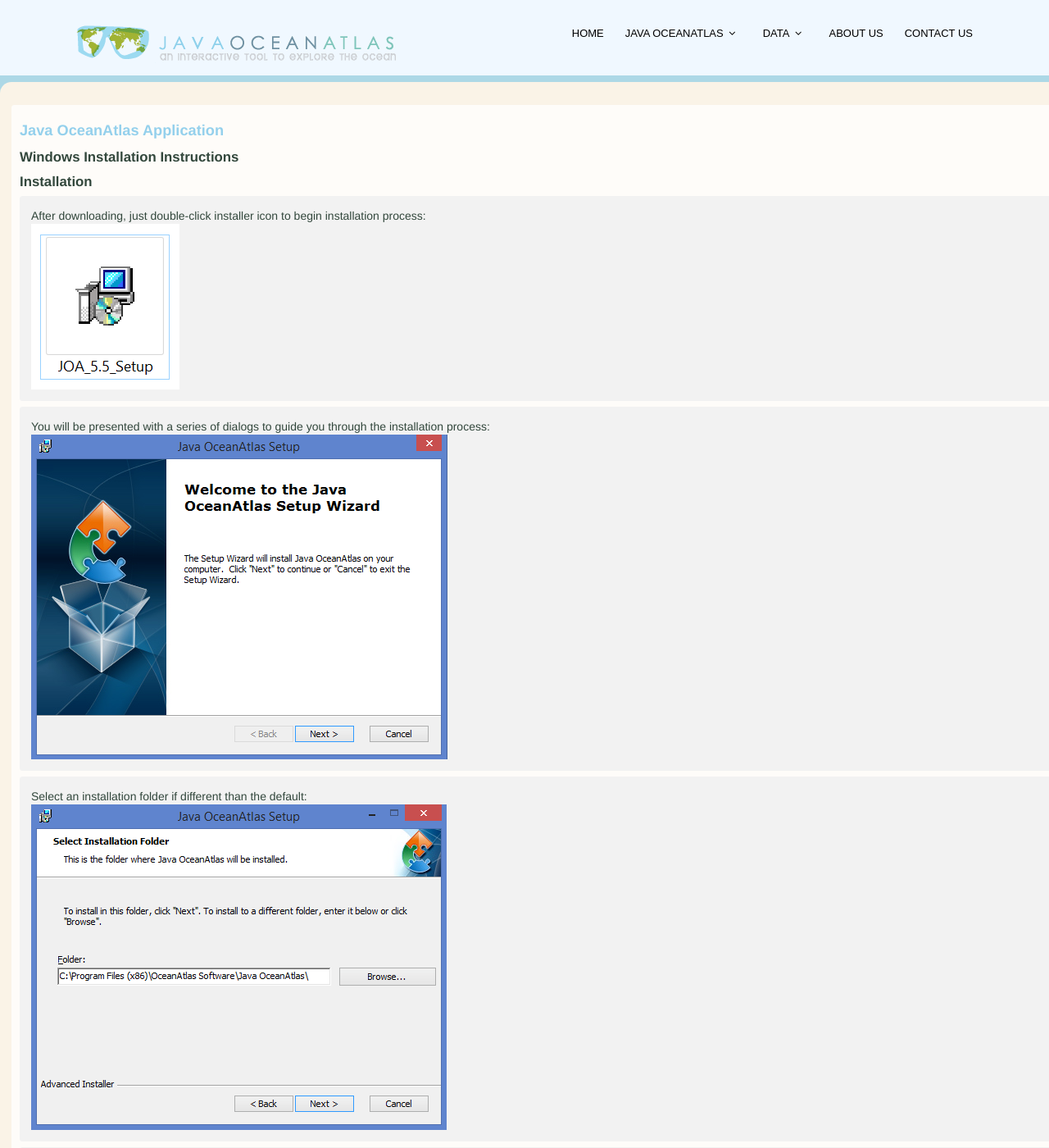
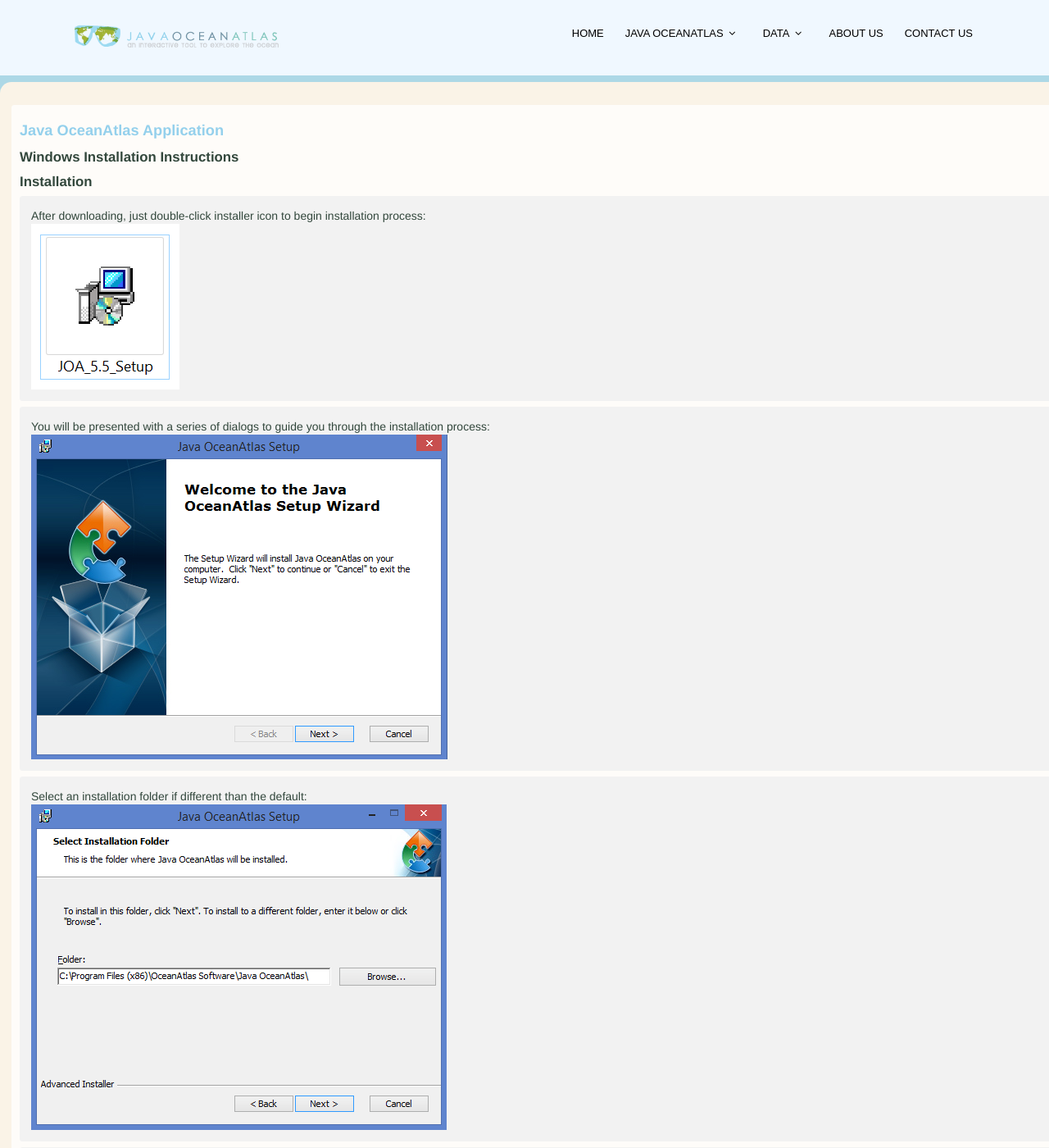
Before and after one commit to cchdo/joa.ucsd.edu, a Jekyll site: the page built from windows_specific_installation_instructions.md, in a window 1280 px wide and 1400 px high. Shown: the whole window at 82% size. Built offline with Jekyll 4.4.1, drawn with Linux system fonts in a browser that asks for light colours; nearby versions of some CDN libraries.

Commit message:
Logo resizing

```diff
--- a/assets/css/Data_homepage.css
+++ b/assets/css/Data_homepage.css
@@ -113,7 +113,7 @@
 
 #header #logo img {
   margin: 0;
-  max-width: 50vh;
+  max-width: 20vw;
 }
 
 @media (max-width: 768px) {
--- a/assets/css/main.css
+++ b/assets/css/main.css
@@ -110,7 +110,7 @@
 
 #header #logo img {
   margin: 0;
-  max-width: 50vh;
+  max-width: 20vw;
 }
 
 @media (max-width: 768px) {
```
